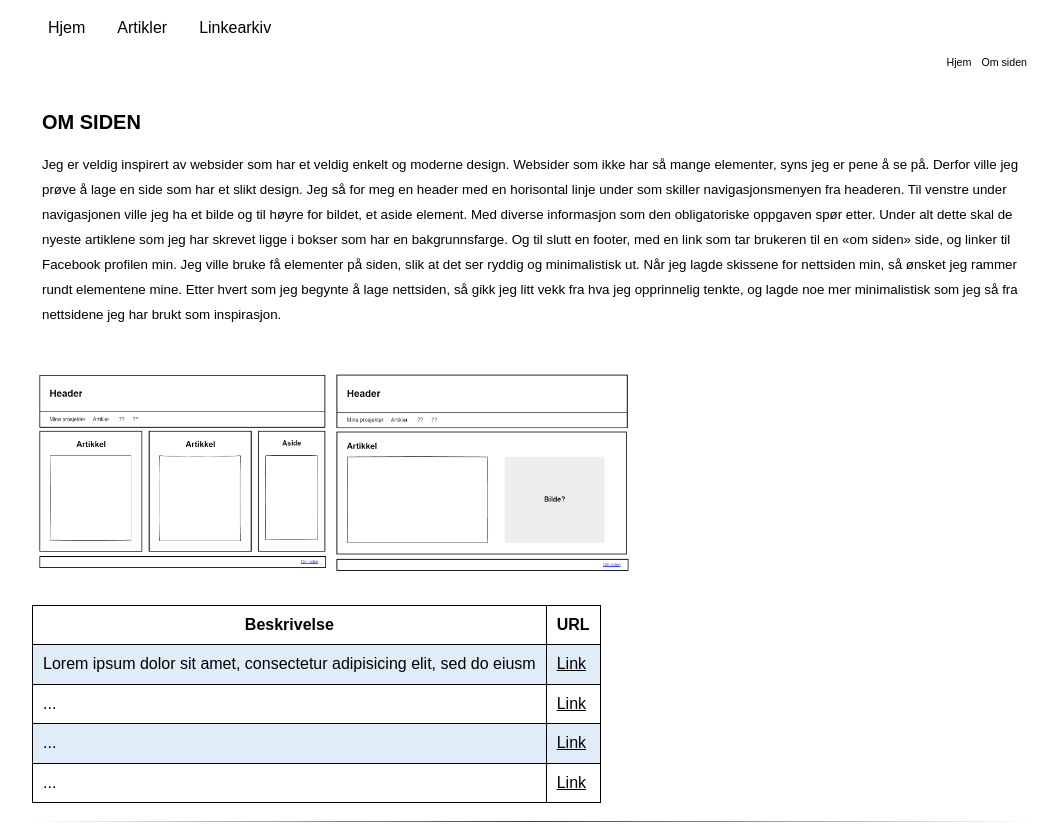
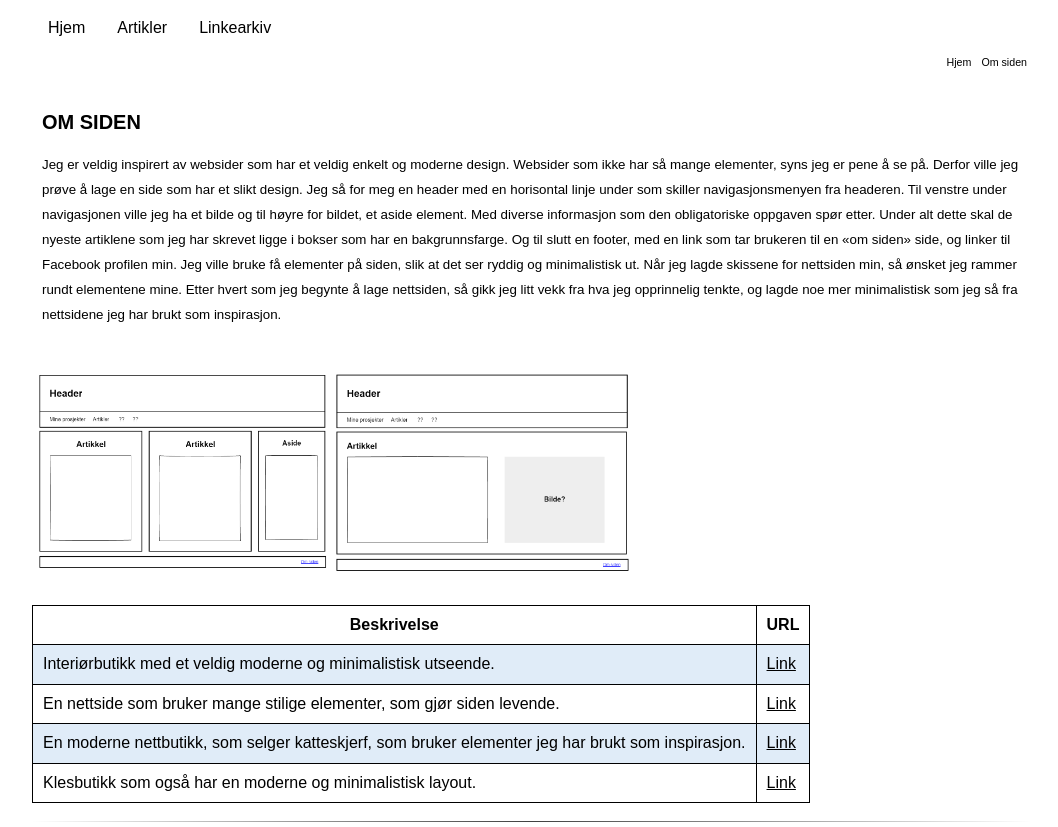
Before and after one commit to cinnamonrollcat/weboblig2ny, a plain HTML site: page omsiden.html in a window 1280 px wide. Shown: the part 94-921 px from the top of the page, without its empty margins (108-1166 px from the left). Drawn offline with Linux system fonts and the light colour scheme; a web font is replaced by a local one.

Commit message:
lagt til beskrivelser til linker

```diff
--- a/omsiden.html
+++ b/omsiden.html
@@ -63,19 +63,19 @@
 							<th>URL</th>
 						</tr>
 						<tr>
-							<td>Lorem ipsum dolor sit amet, consectetur adipisicing elit, sed do eiusm</td>
+							<td>Interiørbutikk med et veldig moderne og minimalistisk utseende.</td>
 							<td><a target="_blank" href="https://haute-living.com/">Link</a></td>
 						</tr>
 						<tr>
-							<td>...</td>
+							<td>En nettside som bruker mange stilige elementer, som gjør siden levende.</td>
 							<td><a target="_blank" href="https://www.weareenvoy.com/">Link</a></td>
 						</tr>
 						<tr>
-							<td>...</td>
+							<td>En moderne nettbutikk, som selger katteskjerf, som bruker elementer jeg har brukt som inspirasjon.</td>
 							<td><a target="_blank" href="https://www.catscarf.com/">Link</a></td>
 						</tr>
 						<tr>
-							<td>...</td>
+							<td>Klesbutikk som også har en moderne og minimalistisk layout.</td>
 							<td><a target="_blank" href="http://www.falve.co.nz/">Link</a></td>
 						</tr>
 					</table>
```
